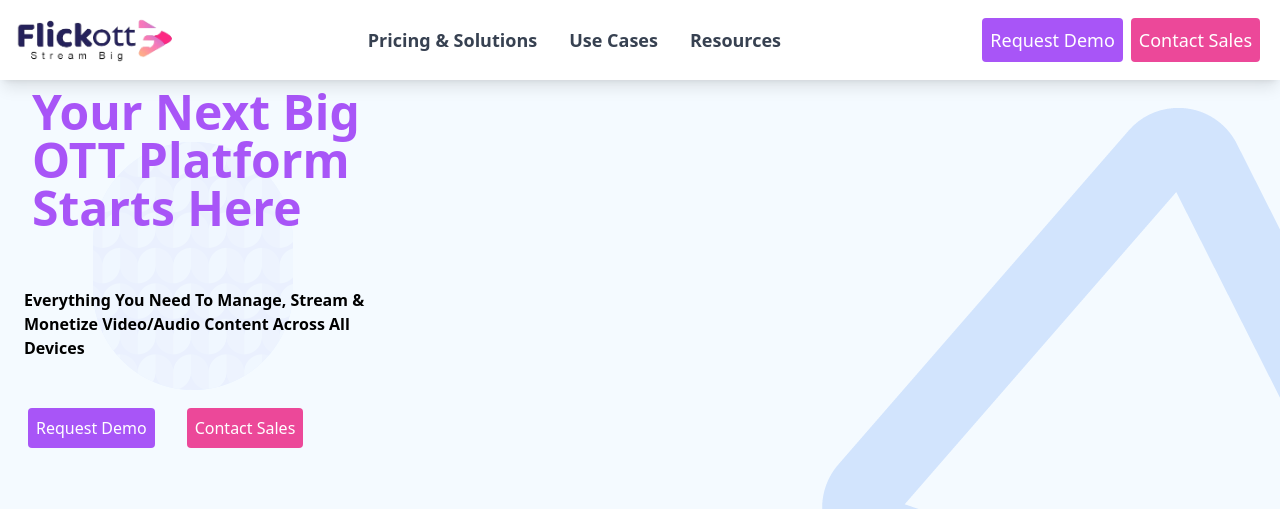
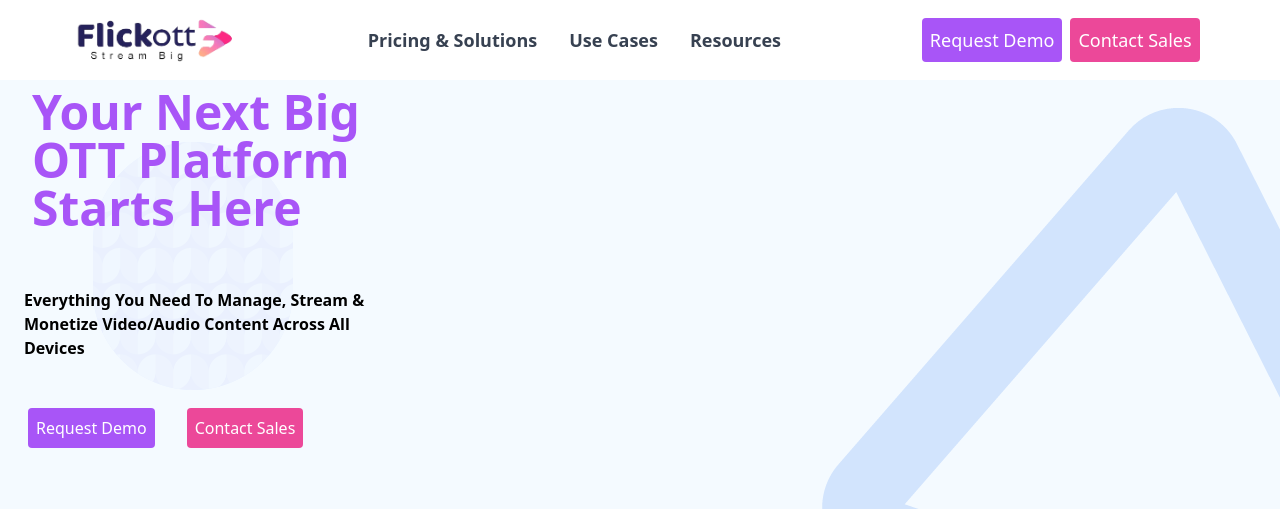
Before and after one commit to roshan-ican/Flickott.github.io, a website: page index.html in a window 1280 px wide. Shown: the top 509 px of the page. Drawn offline with nearby package versions, Linux system fonts and the light colour scheme.

Commit message:
nav fixed with justify around

```diff
--- a/index.html
+++ b/index.html
@@ -15,15 +15,16 @@
   <body
   >
   <!-- Navbar -->
-  <nav
-  class="flex flex-wrap items-center justify-between w-full text-lg text-gray-700 fixed z-10 top-0 relative shadow-lg"
+
+    <nav
+  class="flex items-center justify-around shadow-lg w-full text-lg text-gray-700 "
 >
   <!-- Logo -->
-  <div class="object-cover ">
+  <div class="object-cover flex flex-start items-center justify-evenly ">
     <img src="assets/logo fiickott.webp" alt="" class="h-20" />
   </div>
   <!-- Menu Items -->
-  <div class="hidden font-bold items-left space-x-8 md:flex">
+  <div class="hidden flex font-bold items-left justify-between  space-x-8 md:flex">
     <a href="#" class="hover:text-purple">Pricing & Solutions</a>
     <a href="#" class="hover:text-purple">Use Cases</a>
     <a href="#" class="hover:text-purple">Resources</a>
@@ -44,8 +45,9 @@
   </div>
 
 </nav>
-    <!-- Header -->
-    <header class="m-full h-full bg-no-repeat object-cover"  style="background-image: url(assets/banner-bg.png);">
+
+    <!-- Hero Image -->
+    <section class="m-full h-full bg-no-repeat object-cover"  style="background-image: url(assets/banner-bg.png);">
       <!-- Navbar -->
 
       <!-- Hero Section-->
@@ -94,7 +96,7 @@
           alt="Logos"
         />
       </div>
-    </header>
+    </section>
     <!-- section Head -->
     <div
       class="flex flex-col items-center justify-center sm:items-center space-y-6 m-10
```
Also changed, not shown: dist/output.css.
